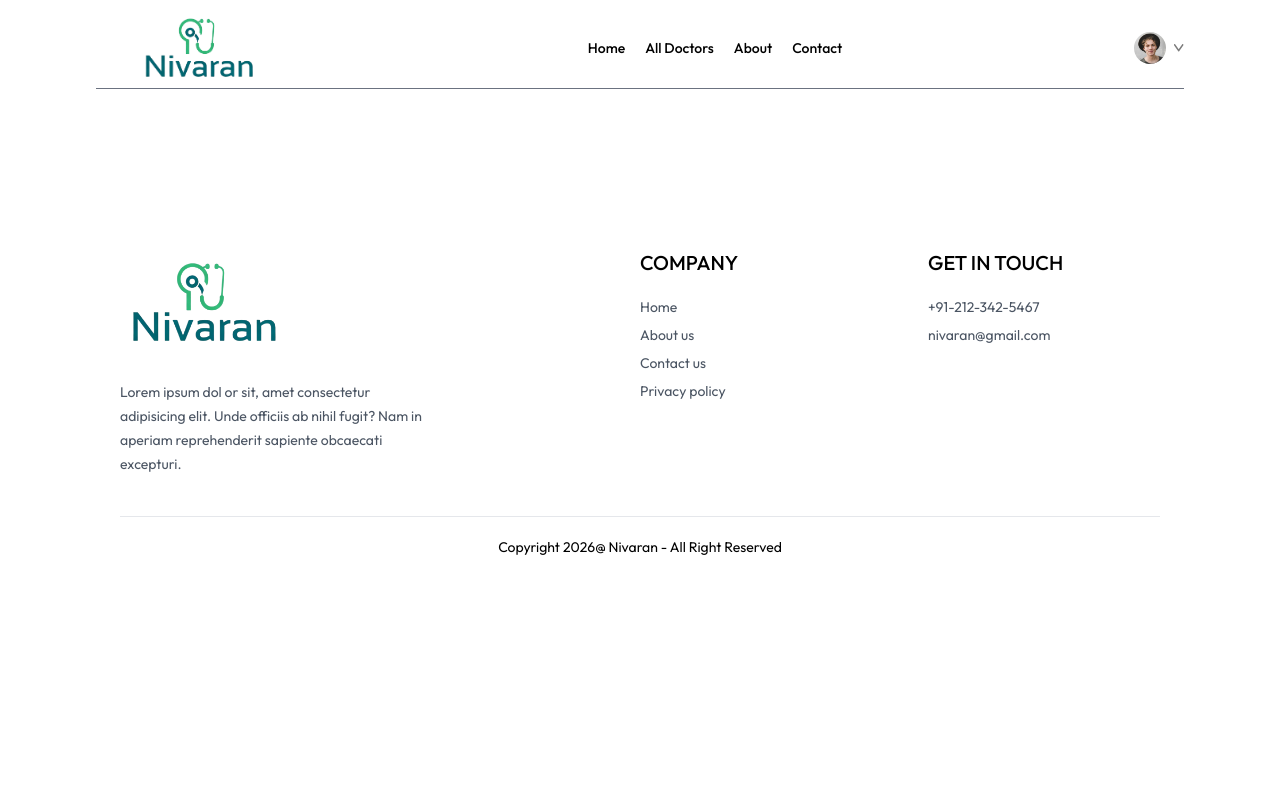
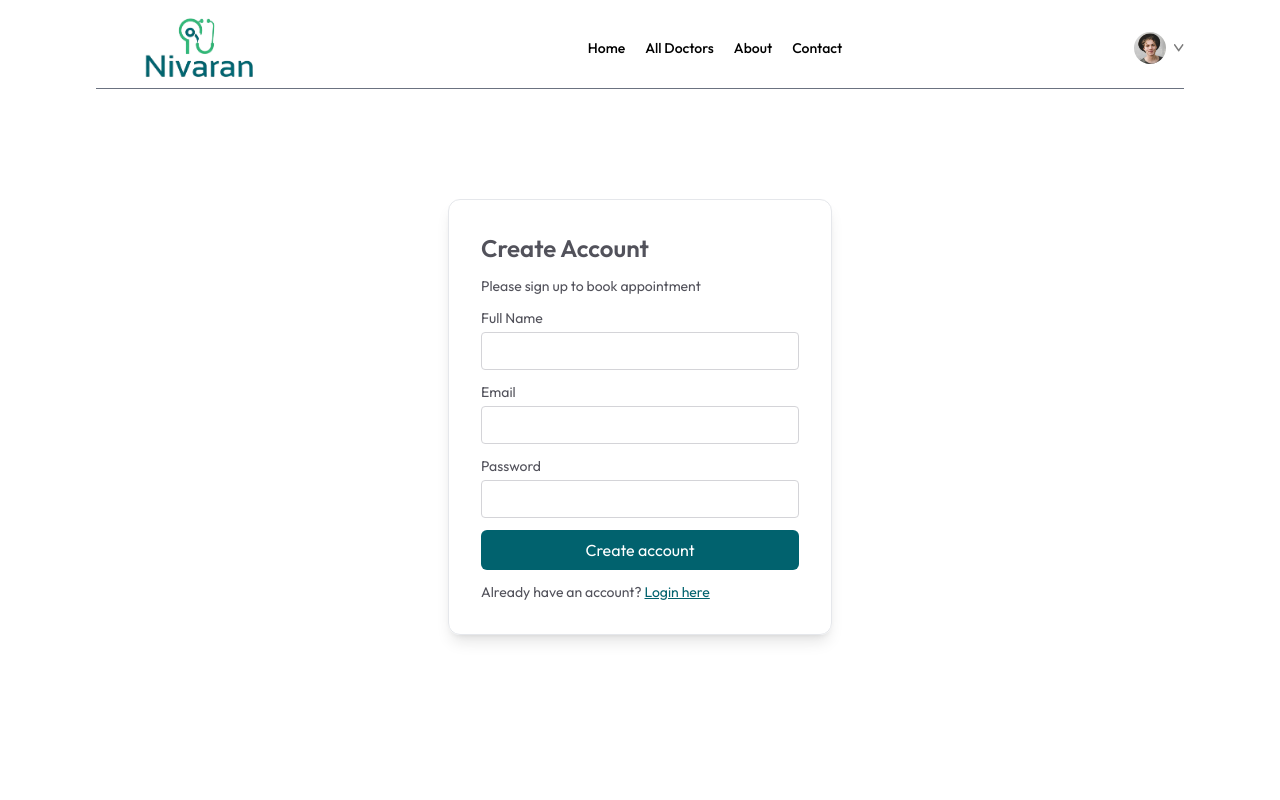
Before and after one commit to Zeenatara/nivaran-doctor-appointment-system, a React (Vite) app in the folder frontend/: page /login in a window 1280 px wide. Shown: the top 800 px of the page. Built offline with nearby package versions, Linux system fonts and the light colour scheme.

Commit message:
Update login page UI

```diff
--- a/frontend/src/pages/Login.jsx
+++ b/frontend/src/pages/Login.jsx
@@ -1,10 +1,90 @@
-import React from 'react';
+import React, { useState } from 'react';
 
 const Login = () => {
+
+  const [state,setState]=useState('signup');
+
+  const [email,setEmail]=useState('');
+  const [password,setPassword]=useState('');
+  const [name,setName]=useState('');
+
+  const onSubmitHandler=async (e)=>{
+    e.preventDefault();
+
+  }
   return (
-    <div>
+    <form onSubmit={onSubmitHandler} className="min-h-[80vh] flex items-center">
+      <div className="flex flex-col gap-3 m-auto items-start p-8 min-w-[340px] sm:min-w-96 border rounded-xl text-zinc-600 text-sm shadow-lg">
+        <p className="text-2xl font-semibold">
+          {state === 'signup' ? 'Create Account' : 'Login'}
+        </p>
 
-    </div>
+        <p>
+          Please {state === 'signup' ? 'sign up' : 'log in'} to book appointment
+        </p>
+
+        {state === 'signup' && (
+          <div className="w-full">
+            <p>Full Name</p>
+            <input
+              className="border border-zinc-300 rounded w-full p-2 mt-1"
+              type="text"
+              value={name}
+              onChange={(e) => setName(e.target.value)}
+              required value={name}
+            />
+          </div>
+        )}
+
+        <div className="w-full">
+          <p>Email</p>
+          <input
+            className="border border-zinc-300 rounded w-full p-2 mt-1"
+            type="email"
+            value={email}
+            onChange={(e) => setEmail(e.target.value)}
+            required
+          />
+        </div>
+
+        <div className="w-full">
+          <p>Password</p>
+          <input
+            className="border border-zinc-300 rounded w-full p-2 mt-1"
+            type="password"
+            value={password}
+            onChange={(e) => setPassword(e.target.value)}
+            required
+          />
+        </div>
+
+        <button className="bg-primary text-white w-full py-2 rounded-md text-base">
+          {state === 'signup' ? 'Create account' : 'Login'}
+        </button>
+
+        {state === 'signup' ? (
+          <p>
+            Already have an account?{' '}
+            <span
+              onClick={() => setState('login')}
+              className="text-primary underline cursor-pointer"
+            >
+              Login here
+            </span>
+          </p>
+        ) : (
+          <p>
+            Create a new account?{' '}
+            <span
+              onClick={() => setState('signup')}
+              className="text-primary underline cursor-pointer"
+            >
+              Click here
+            </span>
+          </p>
+        )}
+      </div>
+    </form>
   );
 }
 
```
